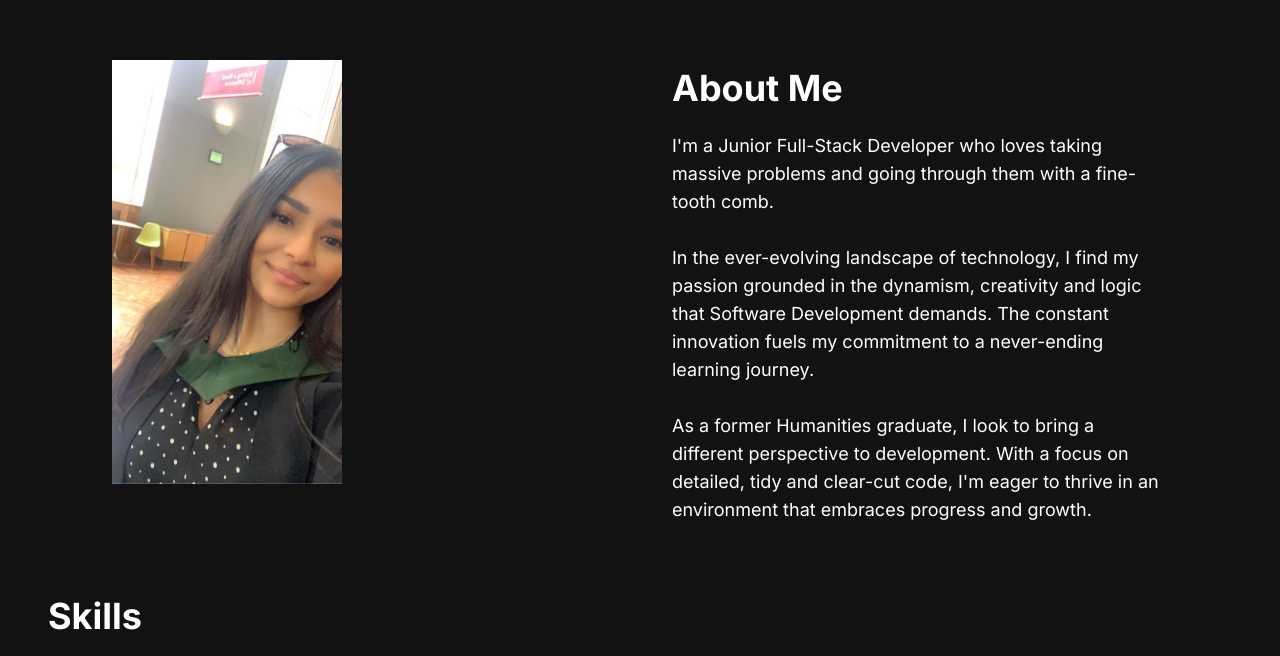
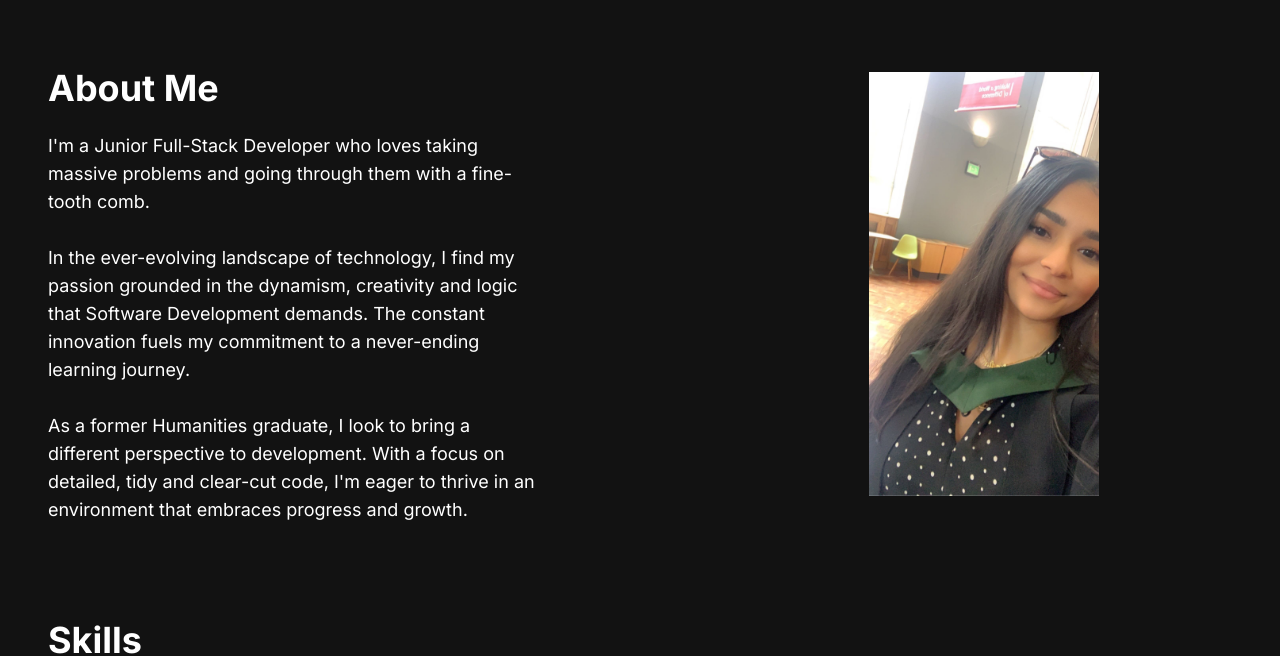
Before and after one commit to indiagrant/React-Portfolio-Site, a Next.js app: page / in a window 1280 px wide. Shown: the part 932-1588 px from the top of the page. Built offline with nearby package versions, Linux system fonts and the light colour scheme.

Commit message:
changed grid order in about section

```diff
--- a/src/app/components/AboutSection.jsx
+++ b/src/app/components/AboutSection.jsx
@@ -43,16 +43,10 @@ const AboutSection = () => {
 
   return (
     <section className="text-white" id="about">
-      <div className="md:grid md:grid-cols-2 gap-8 items-center py-8 px-4 xl:gap-16 sm:py-16 xl:px-16 lg:mt-20">
-        <Image
-          src="/images/profile.jpg"
-          width={230}
-          height={230}
-          alt="about image"
-        />
-        <div className="mt-4 lg:pt-12 md:mt-0 text-left flex flex-col h-full">
+      <div className="md:grid md:grid-cols-2 gap-8 items-center xl:gap-48 sm:py-16 lg:mt-20">
+        <div className="lg:pt-12 md:mt-0 text-left flex flex-col h-full md:col-span-1">
           <h2 className="text-4xl font-bold text-white mb-6">About Me</h2>
-          <p className="md:text-base lg:text-lg sm:text-sm">
+          <p className="md:text-base lg:text-lg sm:text-sm mb-6">
             I&apos;m a Junior Full-Stack Developer who loves taking massive
             problems and going through them with a fine-tooth comb. <br></br>
             <br></br>
@@ -66,7 +60,18 @@ const AboutSection = () => {
             and clear-cut code, I&apos;m eager to thrive in an environment that
             embraces progress and growth. <br></br>
           </p>
-          {/* <div className="flex flex-row justify-start mt-8">
+        </div>
+        <div className="flex items-center justify-center h-full">
+          <Image
+            src="/images/profile.jpg"
+            width={230}
+            height={230}
+            alt="about image"
+            className="mb-20 sm:mb-0"
+          />
+        </div>
+
+        {/* <div className="flex flex-row justify-start mt-8">
             <TabButton
               selectTab={() => handleTabChange("skills")}
               active={tab === "skills"}
@@ -83,7 +88,6 @@ const AboutSection = () => {
           <div className="mt-8 pb-8">
             {TAB_DATA.find((t) => t.id === tab).content}
           </div> */}
-        </div>
       </div>
     </section>
   );
```
